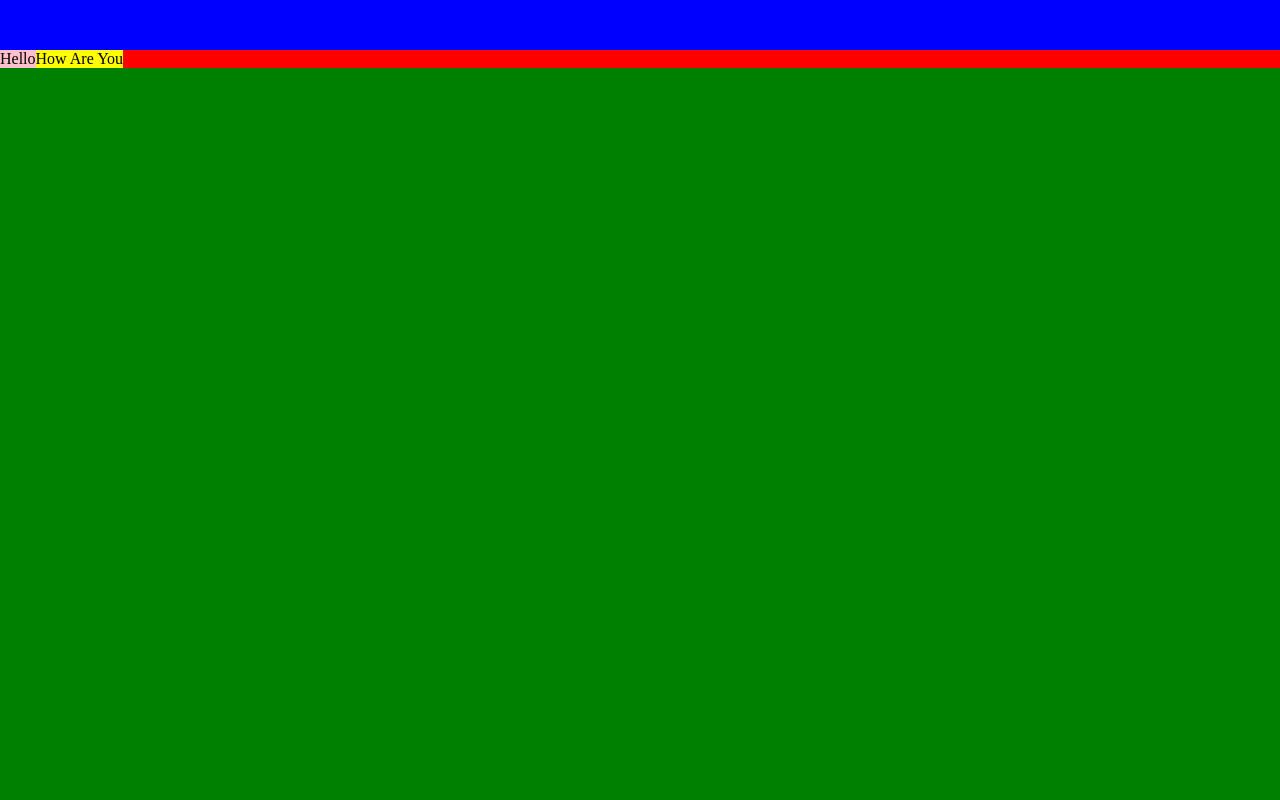
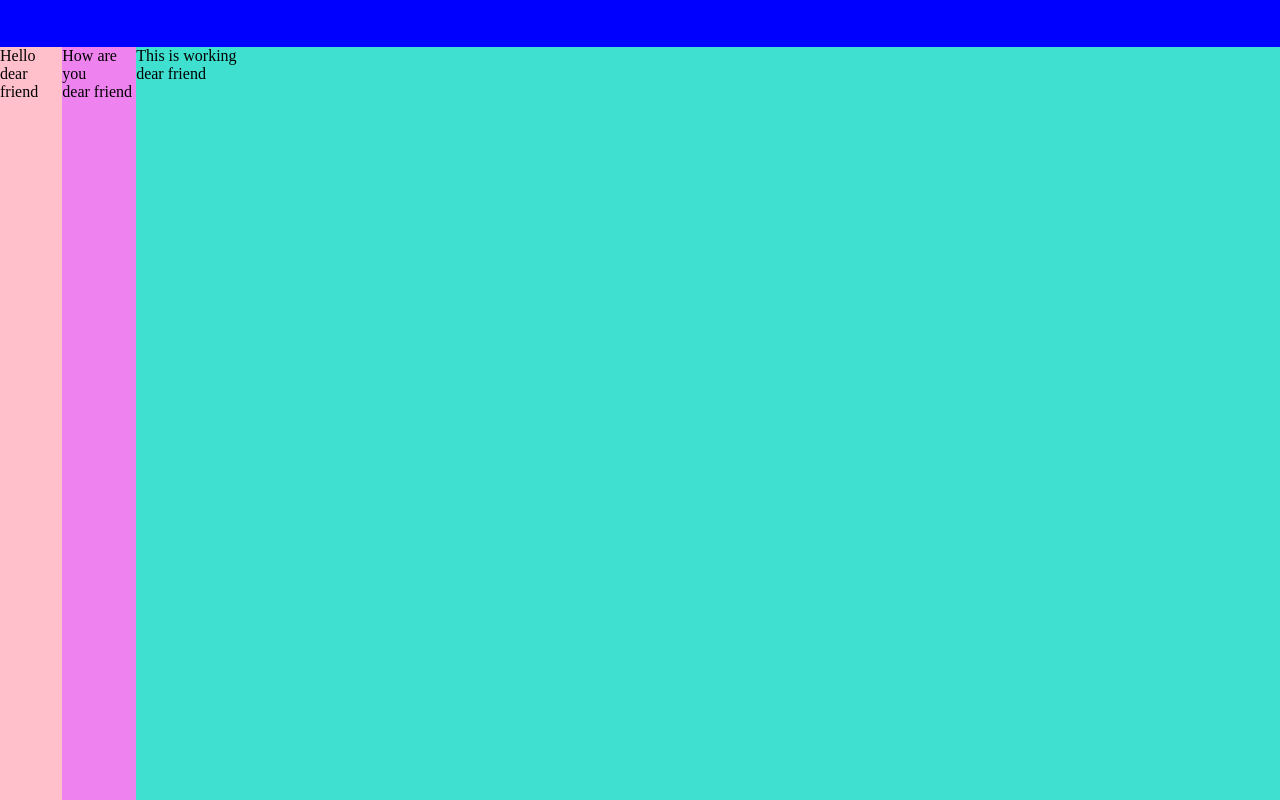
Before and after one commit to David10238/IEEE_ChalkBot_WEBSITE, a React (Create React App) app in the folder client/: page / in a window 1280 px wide. Built offline with nearby package versions, Linux system fonts and the light colour scheme.

Commit message:
fix ui-box height

```diff
--- a/client/src/components/MainGUI.tsx
+++ b/client/src/components/MainGUI.tsx
@@ -7,8 +7,18 @@ export default function MainGUI() {
         <div className="flex-container-column">
             <TopBar />
             <div className="ui-row">
-                <div style={{ backgroundColor: 'pink' }}>Hello</div>
-                <div style={{ backgroundColor: 'yellow' }}>How Are You</div>
+                <div className="ui-box" style={{ backgroundColor: 'pink' }}>
+                    <div>Hello</div>
+                    <div>dear friend</div>
+                </div>
+                <div className="ui-box" style={{ backgroundColor: 'violet' }}>
+                    <div>How are you</div>
+                    <div>dear friend</div>
+                </div>
+                <div className="ui-box" style={{ backgroundColor: 'turquoise', width: '100%' }}>
+                    <div>This is working</div>
+                    <div>dear friend</div>
+                </div>
             </div>
         </div>
     )
--- a/client/src/styles.scss
+++ b/client/src/styles.scss
@@ -11,11 +11,13 @@ body{
 .flex-container-column {
     display: flex;
     flex-direction: column;
+    height: 100vh;
 }
 
 .flex-container-row {
     display: flex;
     flex-direction: row;
+    width: 100%;
 }
 
 .top-bar {
@@ -30,5 +32,9 @@ body{
     background-color: red;
     height: 100%;
     width: 100vw;
+}
 
+.ui-box {
+    @extend .flex-container-column;
+    height:100%;
 }
```
